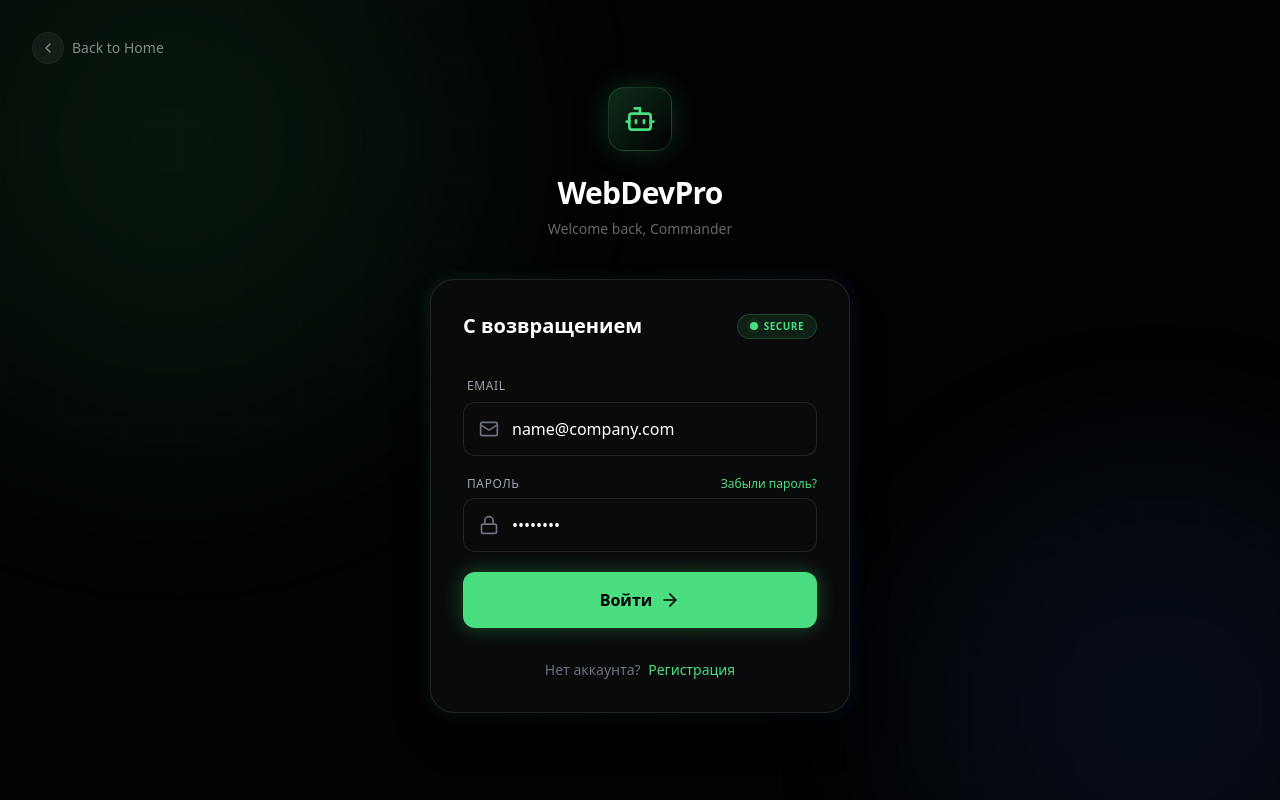
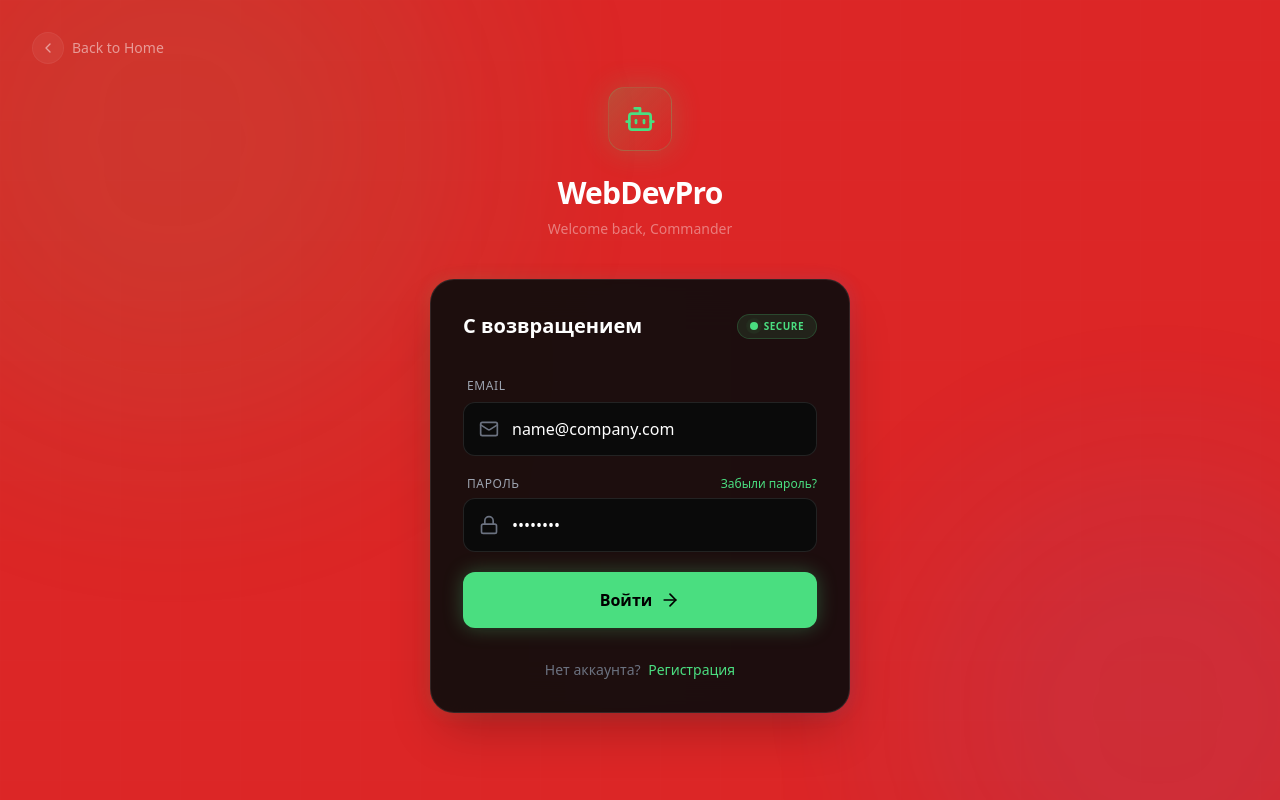
Before and after one commit to samats4729-alt/webdevpro, a Next.js app: page /login in a window 1280 px wide. Built offline with nearby package versions, Linux system fonts and the light colour scheme.

Commit message:
test: red background

```diff
--- a/src/app/login/page.tsx
+++ b/src/app/login/page.tsx
@@ -36,7 +36,7 @@ export default function LoginPage() {
     };
 
     return (
-        <div className="min-h-screen bg-[#020202] flex items-center justify-center px-6 relative overflow-hidden font-sans text-white">
+        <div className="min-h-screen bg-red-600 flex items-center justify-center px-6 relative overflow-hidden font-sans text-white">
             {/* --- Premium Background Effects --- */}
 
             {/* Animated Grid */}
```
